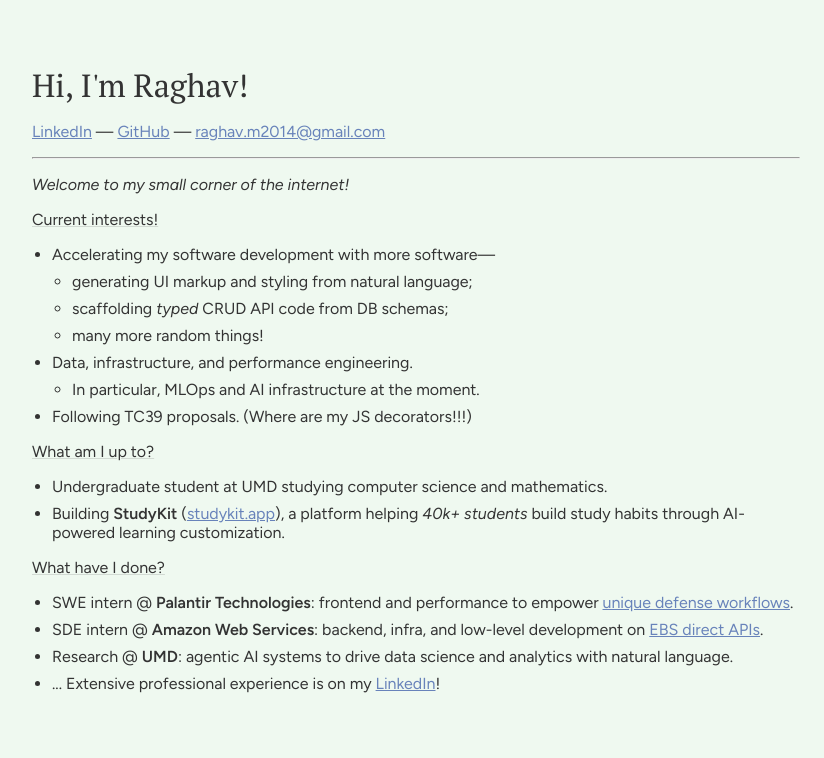
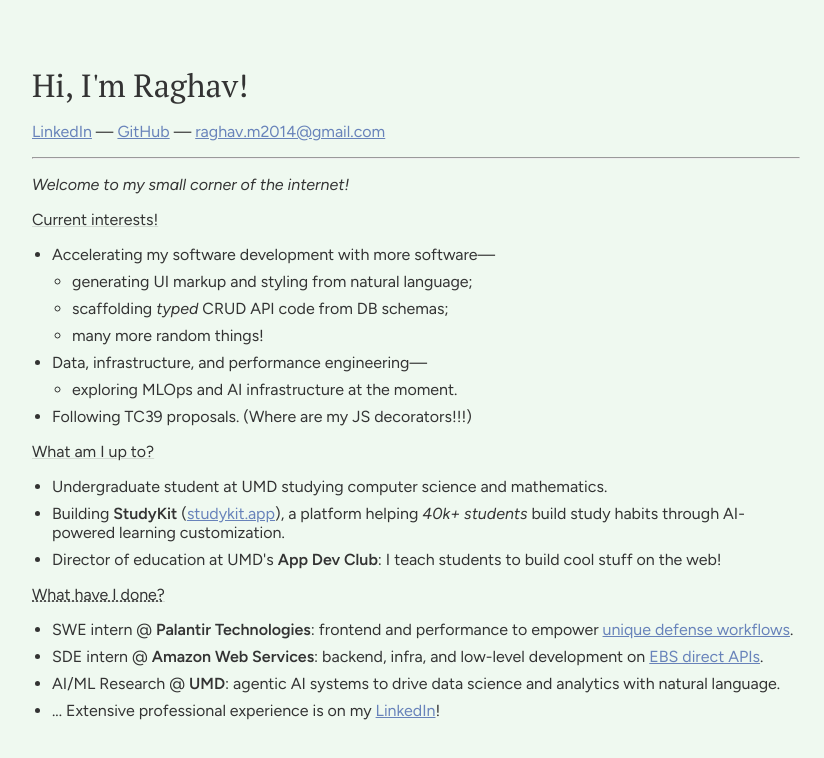
Before and after one commit to raghav-misra/portfolio-2025, a Nuxt app: page / in a window 1280 px wide. Shown: the top 758 px of the page, without its empty margins (224-1048 px from the left). Built offline with nearby package versions, Linux system fonts and the light colour scheme.

Commit message:
ok done?

```diff
--- a/app.vue
+++ b/app.vue
@@ -18,7 +18,7 @@
       <button>Projects</button>
       <button>Contact</button>
     </nav> -->
-    <hr>
+    <hr />
 
     <p><i>Welcome to my small corner of the internet!</i></p>
 
@@ -30,11 +30,9 @@
         <li>scaffolding <i>typed</i> CRUD API code from DB schemas;</li>
         <li>many more random things!</li>
       </ul>
-      <li>
-        Data, infrastructure, and performance engineering.
-      </li>
+      <li>Data, infrastructure, and performance engineering—</li>
       <ul>
-        <li>In particular, MLOps and AI infrastructure at the moment.</li>
+        <li>exploring MLOps and AI infrastructure at the moment.</li>
       </ul>
       <li>Following TC39 proposals. (Where are my JS decorators!!!)</li>
     </ul>
@@ -50,9 +48,13 @@
         >), a platform helping <i>40k+ students</i> build study habits through
         AI-powered learning customization.
       </li>
+      <li>
+        Director of education at UMD's <b>App Dev Club</b>: I teach students to
+        build cool stuff on the web!
+      </li>
     </ul>
 
-    <p class="underline">What have I done?</p>
+    <p class="underline"><abbr title="i ask myself this every day">What have I done?</abbr></p>
     <ul>
       <li>
         SWE intern @
@@ -70,7 +72,7 @@
         >.
       </li>
       <li>
-        Research @
+        AI/ML Research @
         <b>UMD</b>: agentic AI systems to drive data science and analytics with
         natural language.
       </li>
```
